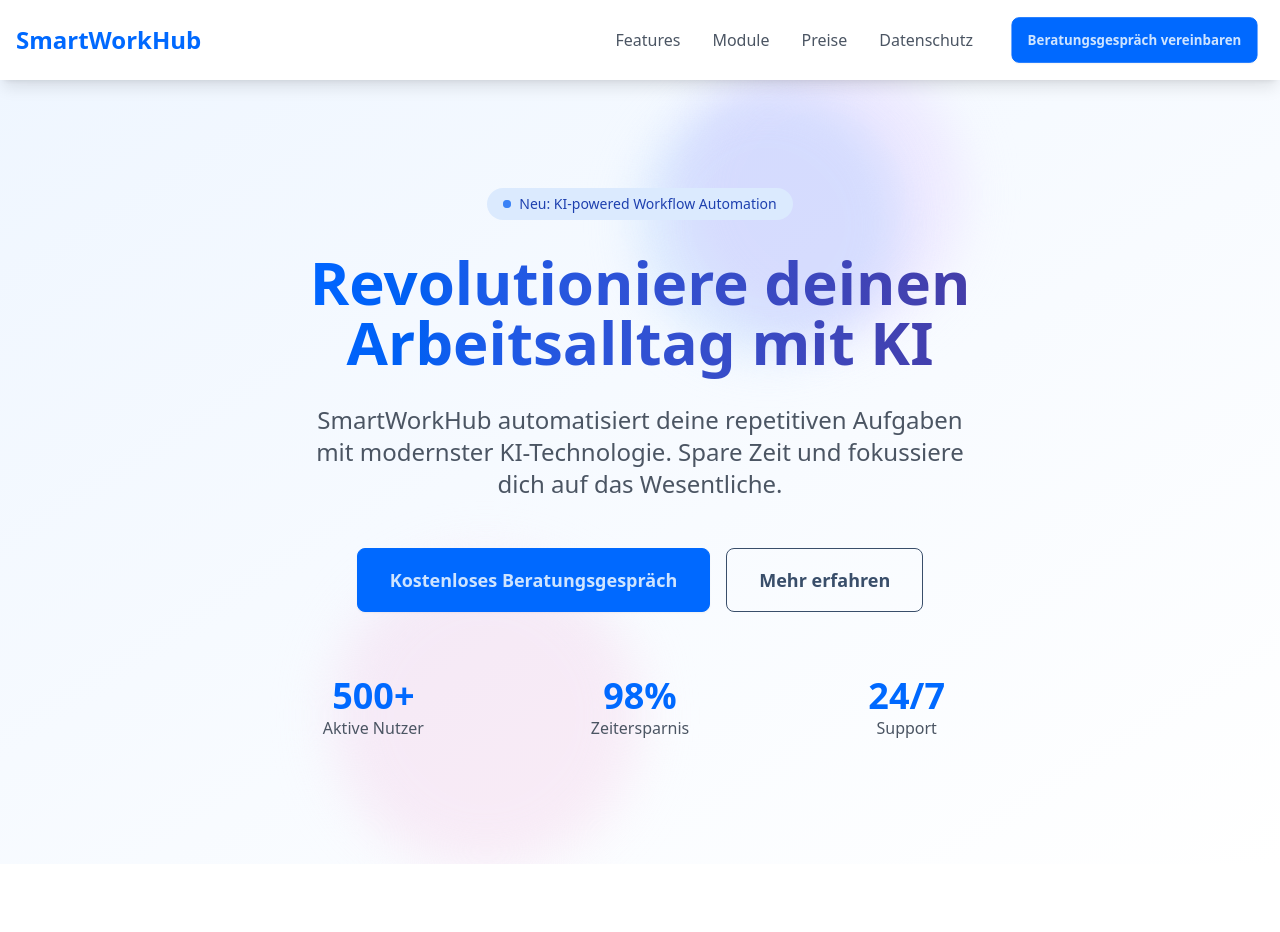
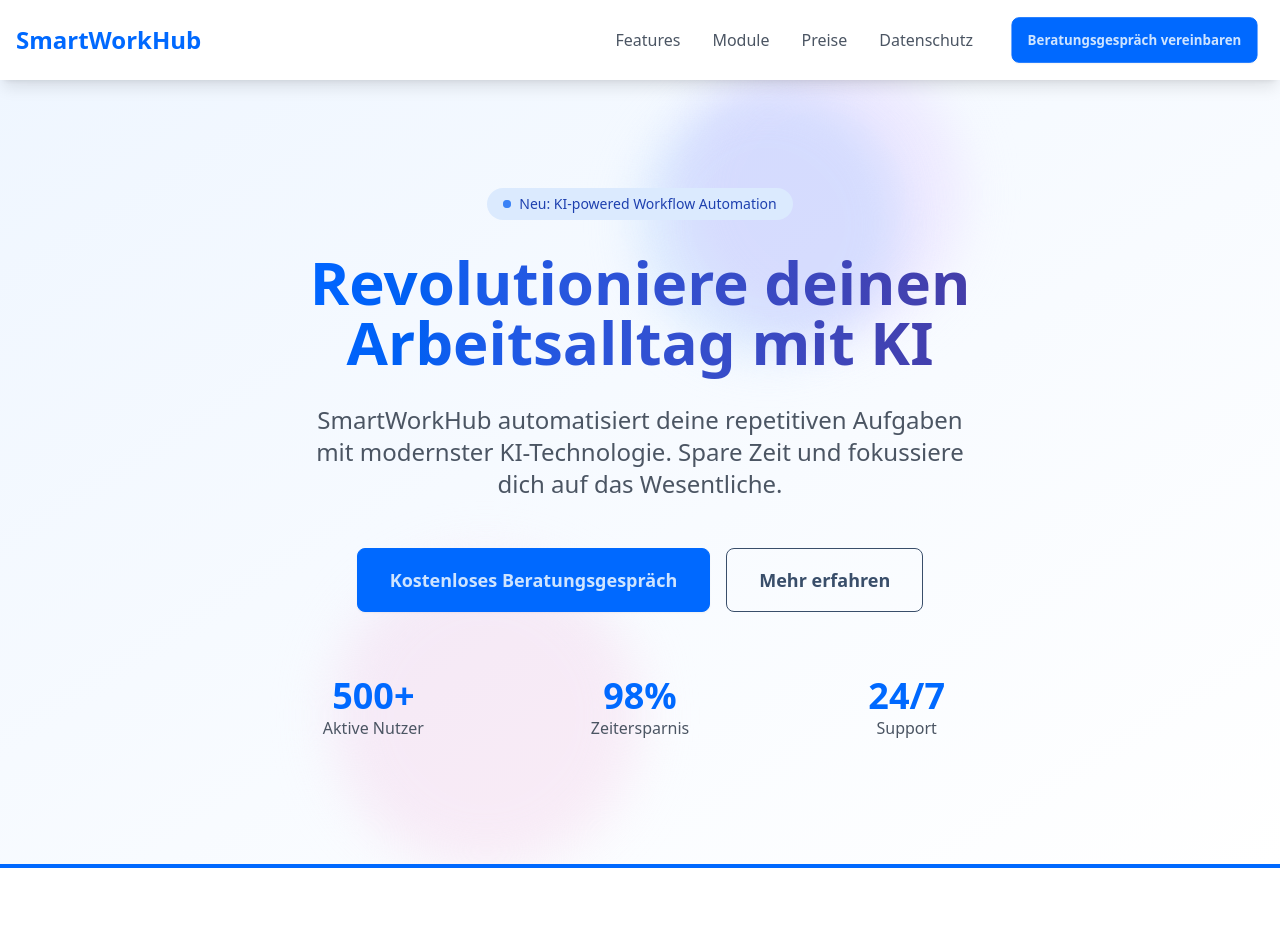
Before and after one commit to Ileies/swh-home, a SvelteKit app: page / in a window 1280 px wide. Shown: the top 932 px of the page. Built offline with nearby package versions, Linux system fonts and the light colour scheme.

Commit message:
Trennungsabschnitt für Kontrast

```diff
--- a/src/routes/+page.svelte
+++ b/src/routes/+page.svelte
@@ -16,6 +16,7 @@
 
 <Header />
 <Hero />
+<div class="h-1 w-full bg-primary"></div>
 <Description />
 <Modules />
 <Pricing />
```
